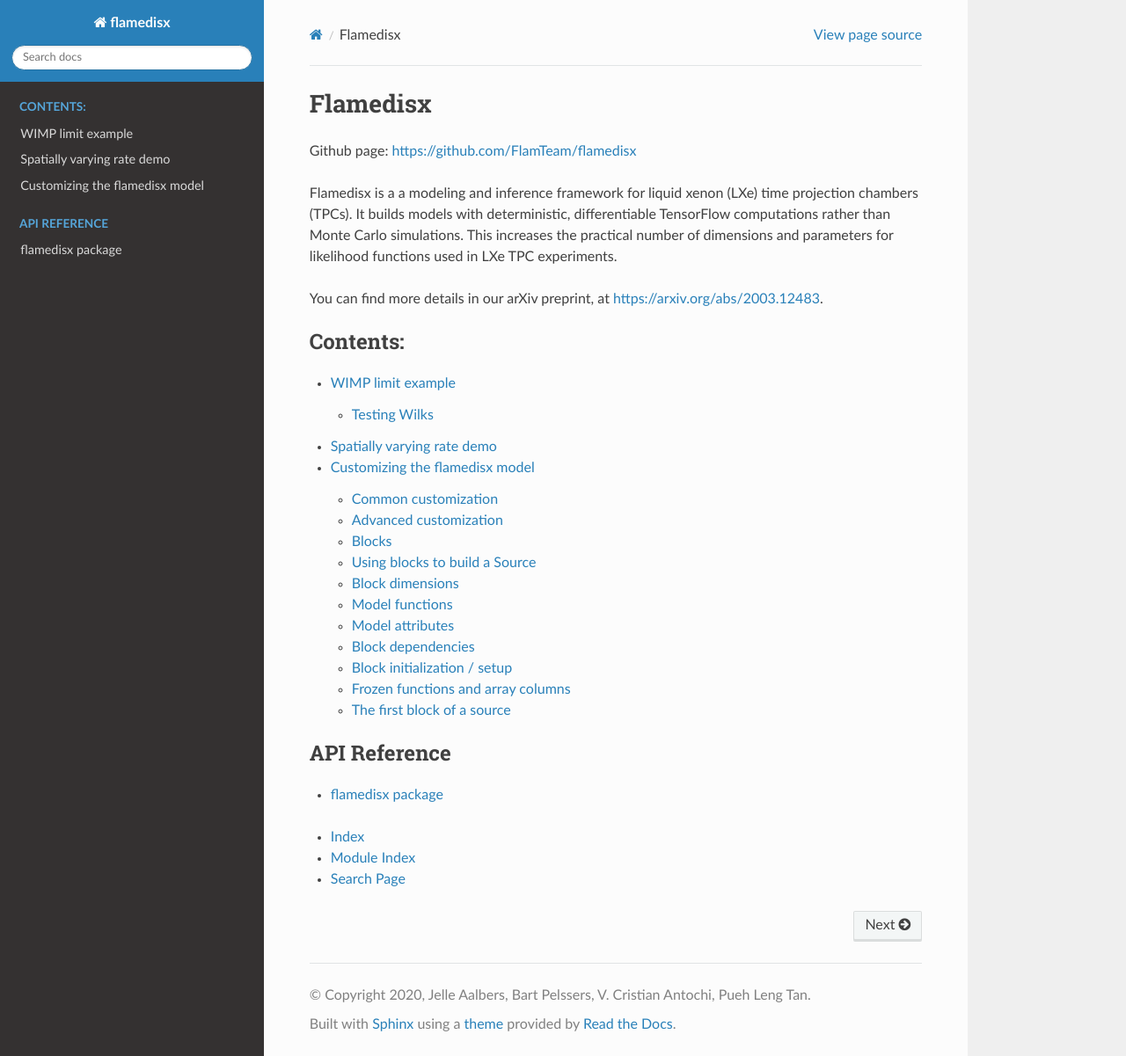
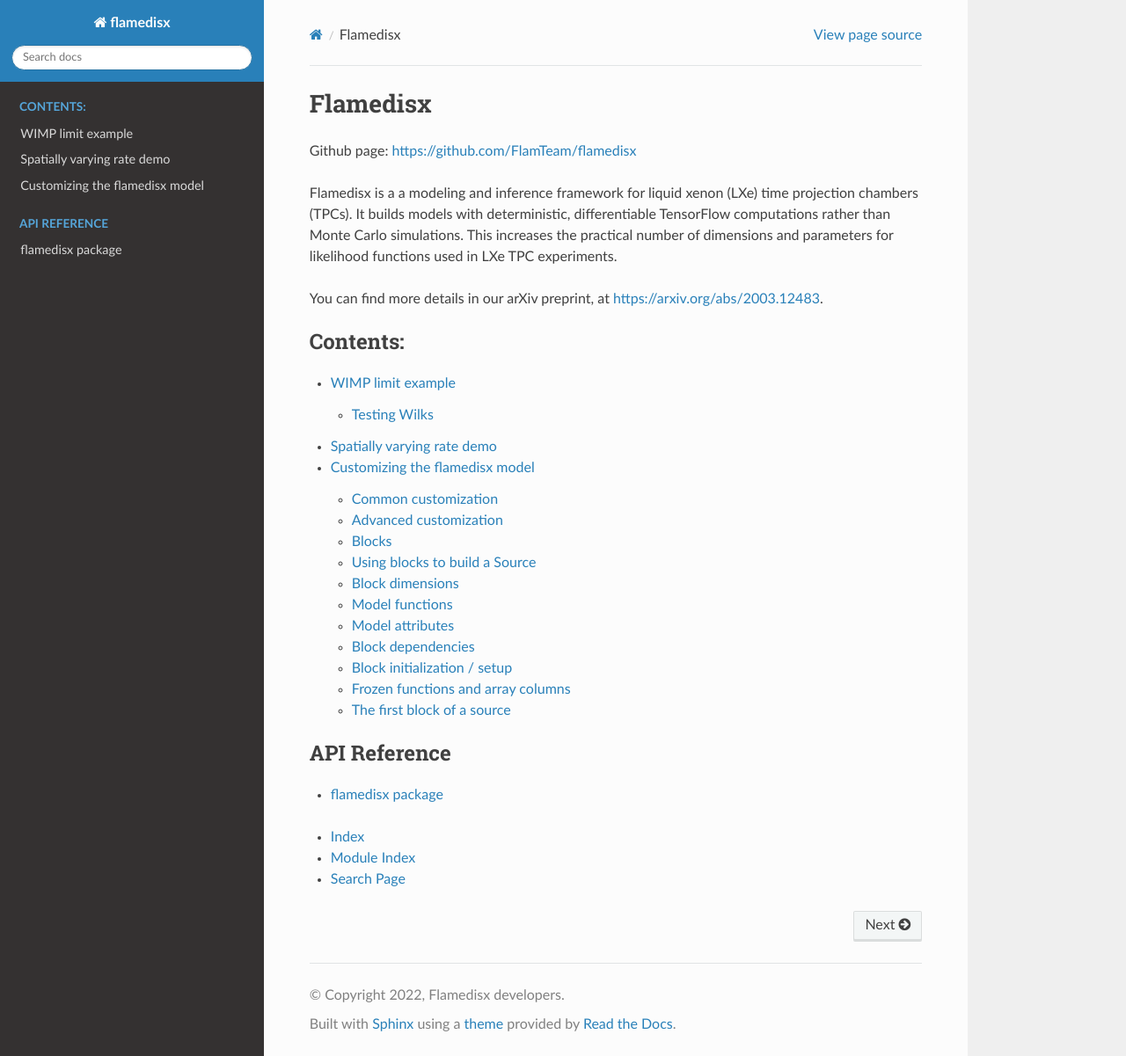
Before and after one commit to FlamTeam/flamedisx, a Sphinx documentation site: the page built from docs/source/index.rst, in a window 1280 px wide and 1201 px high. Shown: the whole window at 88% size. Built offline with Sphinx 7.4.7 and the Read the Docs theme 2.0.0, drawn with Linux system fonts in a browser that asks for light colours.

Commit message:
Update copyright/author fields in docs

```diff
--- a/docs/source/conf.py
+++ b/docs/source/conf.py
@@ -18,8 +18,8 @@
 # -- Project information -----------------------------------------------------
 
 project = 'flamedisx'
-copyright = '2020, Jelle Aalbers, Bart Pelssers, V. Cristian Antochi, Pueh Leng Tan'
-author = 'Jelle Aalbers, Bart Pelssers, V. Cristian Antochi, Pueh Leng Tan'
+copyright = '2022, Flamedisx developers'
+author = 'Flamedisx developers'
 
 # The full version, including alpha/beta/rc tags
 release = '2.0.0'
```
